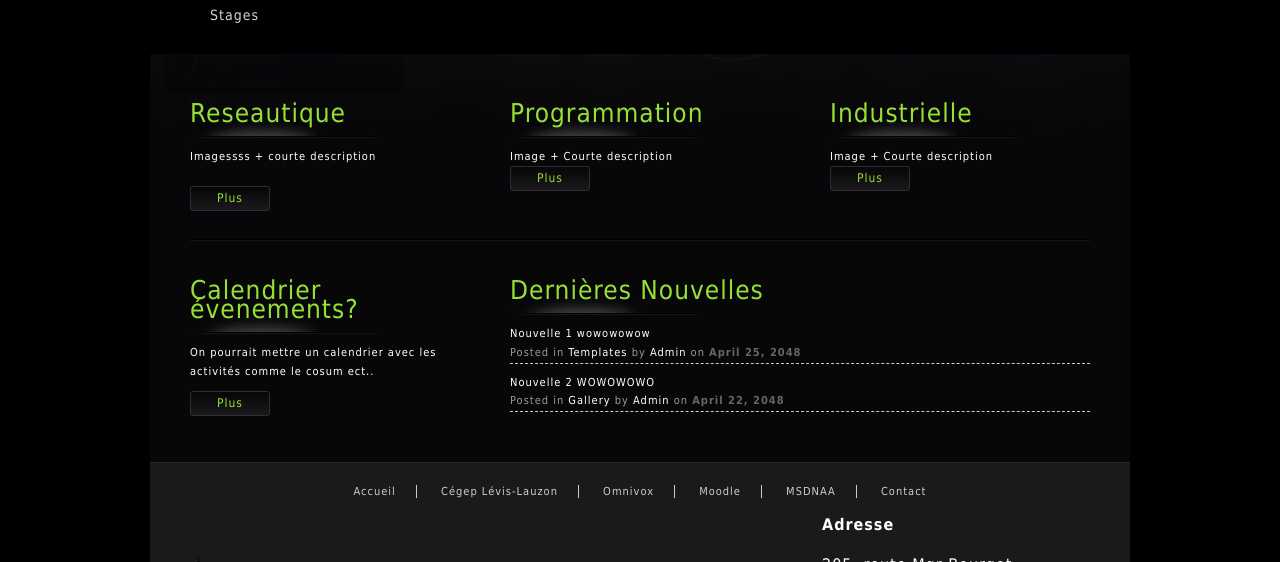
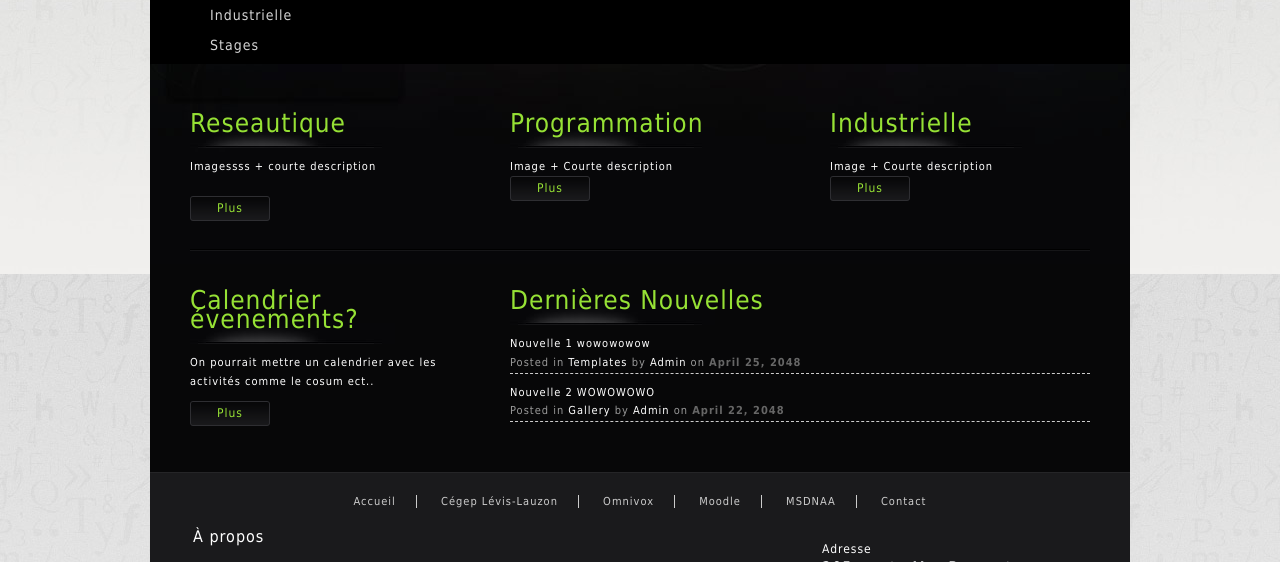
Before and after one commit to dinfcll/a13-dinf-siteweb, a PHP site: page / in a window 1280 px wide. Shown: the part 326-888 px from the top of the page. Run offline with PHP 8.4, Linux system fonts and the light colour scheme; some libraries are stand-ins or nearby versions.

Commit message:
footer + css

```diff
--- a/templatemo_style.css
+++ b/templatemo_style.css
@@ -10,7 +10,8 @@ body {
     font-family: Tahoma, Geneva, sans-serif;
     font-size: 11px;
     color: #ffffff;
-    background: #000000;
+    background: url(images/bck_fond_blanc.jpg) repeat;
+    /*background: #000000 url(images/templatemo_body_top.jpg) repeat-x top;*/
 }
 
 a:link, a:visited { color: #96e135; text-decoration: none; font-weight: normal; }
@@ -72,28 +73,38 @@ h2 {
 h3 {
     margin: 0	;
     padding: 2px 0;
-	font-size: 18px;
+    font-size: 16px;
     font-weight: normal;
-	color: #000000;
+    color: #ffffff;
+}
+
+h4 {
+    margin: 0	;
+    padding: 2px 0;
+    font-size: 12px;
+    font-weight: normal;
+    color: #ffffff;
 }
 
 /* header */
 
 #templatemo_site_title_bar_wrapper {
     width: 100%;
-	height: 100px;
+    height: 200px;
     margin: 0 auto;
+    /*background: url(images/bck_fond_blanc.jpg) repeat top center;*/
     /*background: url(images/templatemo_header_bg_wrapper.jpg) no-repeat top center;*/
 }
 
 #templatemo_site_title_bar {
     position: relative;
     width: 960px;
-	height: 100px;
+    height: 200px;
     margin: 0 auto;
     padding: 0 10px;
-	/*background: url(images/templatemo_header_bg.jpg) no-repeat top center;
-	position:relative;*/
+    /*background: url(images/bck_fond_blanc.jpg) repeat top center; fond blanc*/
+    background: black;
+    position:relative;
 }
 
 .bar_nav {
@@ -102,6 +113,7 @@ h3 {
     left:920px;
     top:12px;
 }
+
 .bar_nav2 {
     position:absolute;
     cursor:default;
@@ -110,9 +122,9 @@ h3 {
 }
 
 #templatemo_site_title_bar  #site_title {
-	/*float: left;*/
+    float: left;
     width: 230px;
-	height: 200px;
+    height: 180px;
     padding: 10px 10px 0 10px;
     overflow: hidden;
     text-align: center;
@@ -136,7 +148,7 @@ h3 {
     display: block;
     margin-top: 10px;
     margin-left: 5px;
-	font-size: 12px;
+    font-size: 15px;
     color: #999;
     font-weight: normal;
     letter-spacing: 2px;
@@ -190,20 +202,19 @@ h3 {
 /* banner and menu */
 
 #templatemo_banner {
-	/*clear: both;*/
+    clear: both;
     width: 940px;
     height: 170px;
     padding: 40px 20px;
     margin: 0 auto;
+    background: black;
     /*background: url(images/templatemo_banner.jpg) no-repeat;*/
-    background: #000000;
 }
 
 #templatemo_menu {
     float: left;
     width: 210px;
-     height: 100px;
-	padding: 70px 10px;
+    padding: 0 10px;
 }
 
 #templatemo_menu ul {
```
Lines whose indentation alone changed are shown as unchanged.
